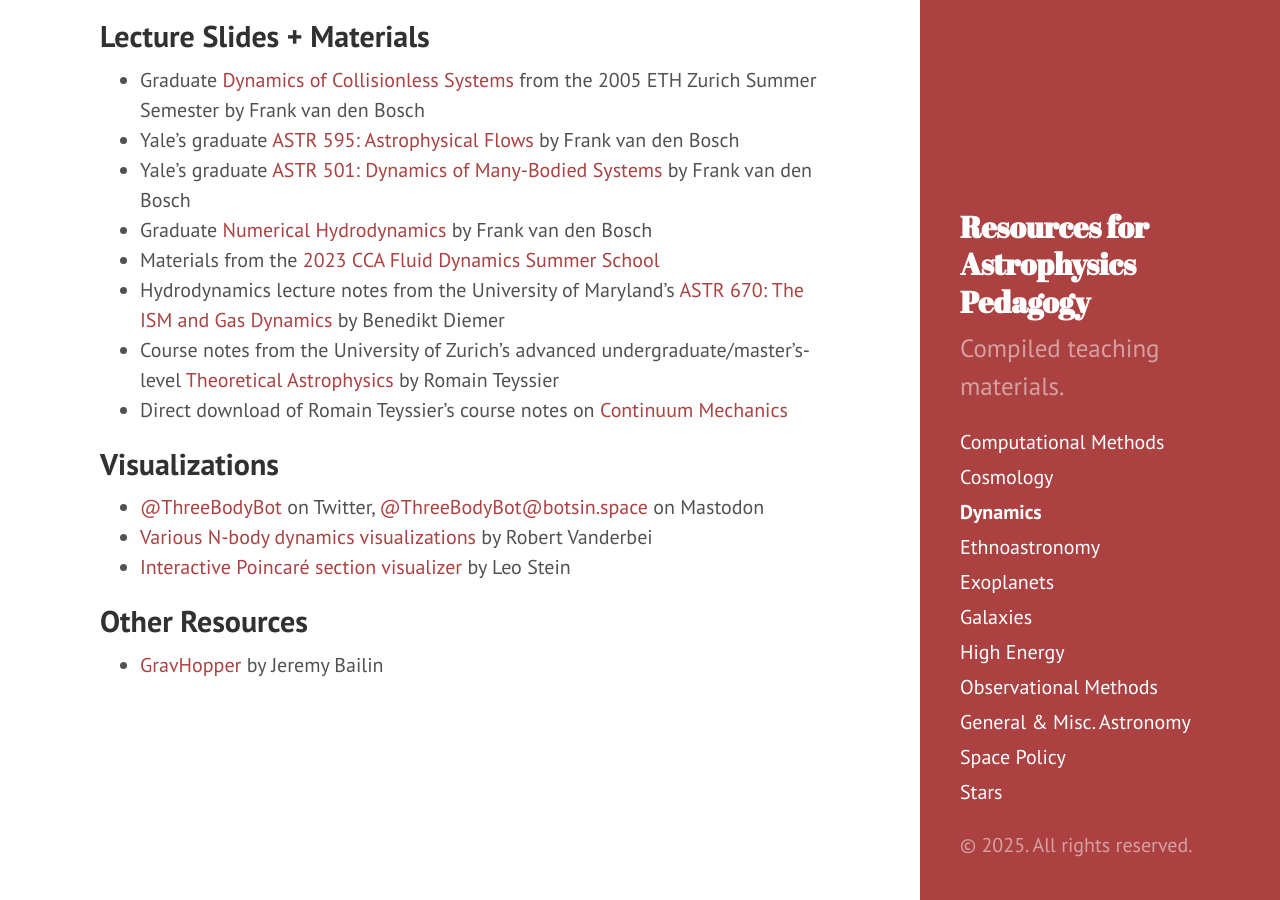
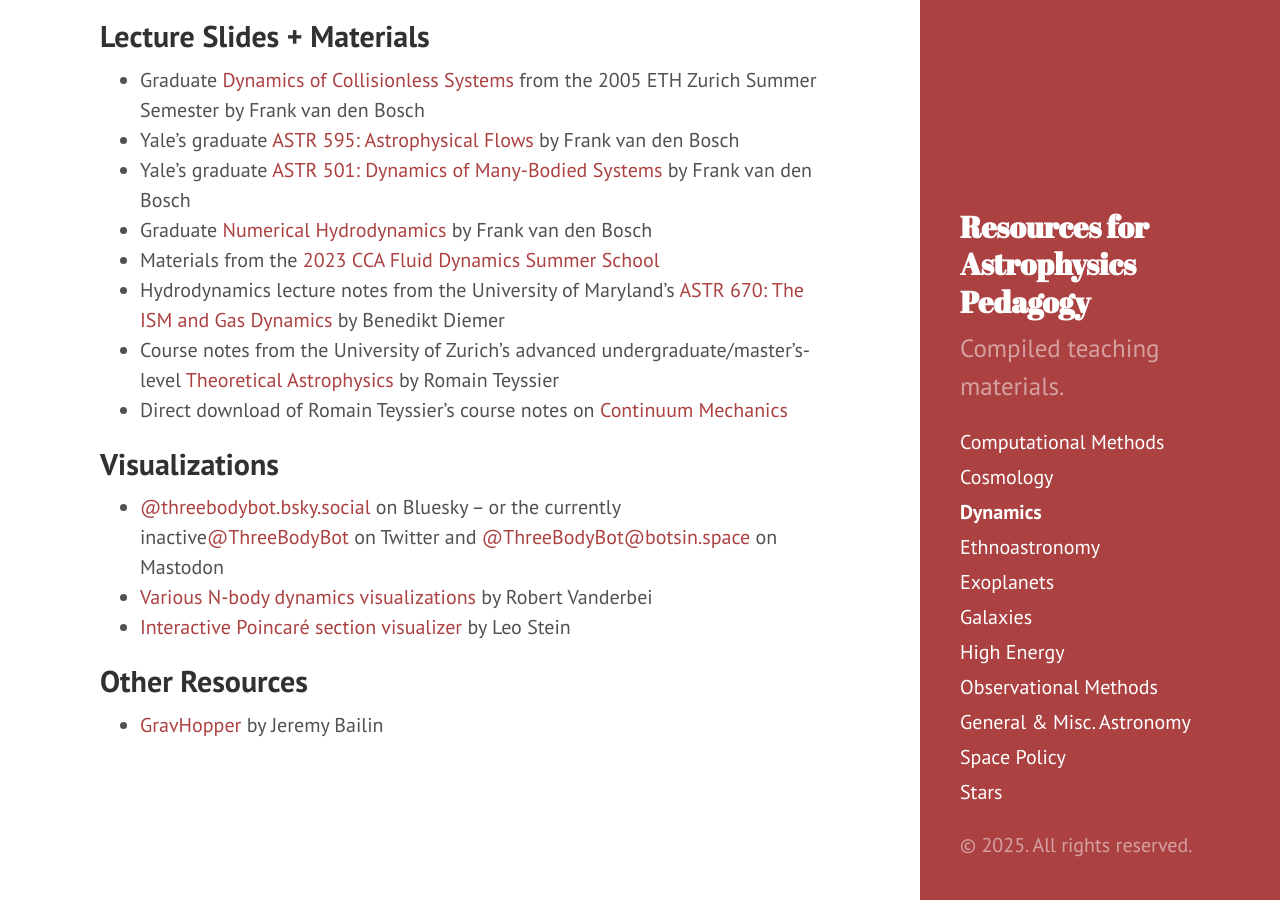
Before and after one commit to astroteaching/astroteaching.github.io, a Jekyll site: the page built from dynamics.md, in a window 1280 px wide and 900 px high, scrolled down 608 px. Built offline with Jekyll 4.4.1, drawn with Linux system fonts in a browser that asks for light colours.

Commit message:
update link for threebody bot

```diff
--- a/dynamics.md
+++ b/dynamics.md
@@ -27,7 +27,7 @@ Galaxy dynamics and fluid dynamics.
 - Direct download of Romain Teyssier's course notes on [Continuum Mechanics](https://www.astro.princeton.edu/~rt3504/km_2013_lectures.tar){:target="_blank"}
 
 ## Visualizations
-- [@ThreeBodyBot](https://twitter.com/ThreeBodyBot){:target="_blank"} on Twitter, [@ThreeBodyBot@botsin.space](https://botsin.space/@ThreeBodyBot){:target="_blank"} on Mastodon
+- [@threebodybot.bsky.social](https://bsky.app/profile/threebodybot.bsky.social){:target="_blank"} on Bluesky -- or the currently inactive[@ThreeBodyBot](https://twitter.com/ThreeBodyBot){:target="_blank"} on Twitter and [@ThreeBodyBot@botsin.space](https://botsin.space/@ThreeBodyBot){:target="_blank"} on Mastodon
 - [Various N-body dynamics visualizations](https://vanderbei.princeton.edu/WebGL/nBody.html){:target="_blank"} by Robert Vanderbei
 - [Interactive Poincaré section visualizer](https://duetosymmetry.com/tool/poincare-section-clicker-toy/){:target="_blank"} by Leo Stein
 
```
Also changed, not shown: computational.md (+1 -0 lines), galaxies.md (+1 -1 lines).
